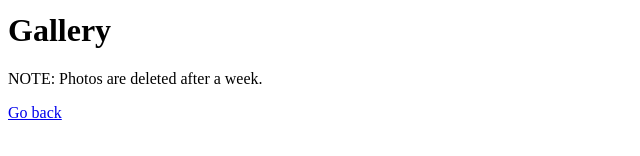
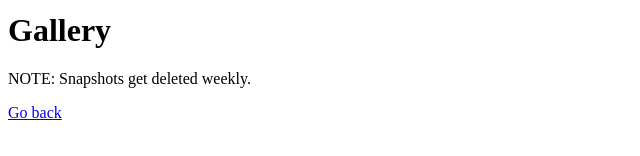
Before and after one commit to sbarrio/pso_photo_uploader, a website: page public/gallery.html in a window 1280 px wide. Shown: the part 146-302 px from the top of the page, 0-640 px from the left. Drawn offline with Linux system fonts and the light colour scheme.

Commit message:
Update gallery.html

```diff
--- a/public/gallery.html
+++ b/public/gallery.html
@@ -6,7 +6,7 @@
     <body>
         <img width=310 src="images/pso_ep12_logo.jpg"/><img width=310 src="images/pso_ep3_logo.jpg"/>
         <h1> Gallery </h1>
-        <p>NOTE: Photos are deleted after a week.</p>
+        <p>NOTE: Snapshots get deleted weekly.</p>
         <a href="/">Go back</a>
         <br><br>
         <table>
```
